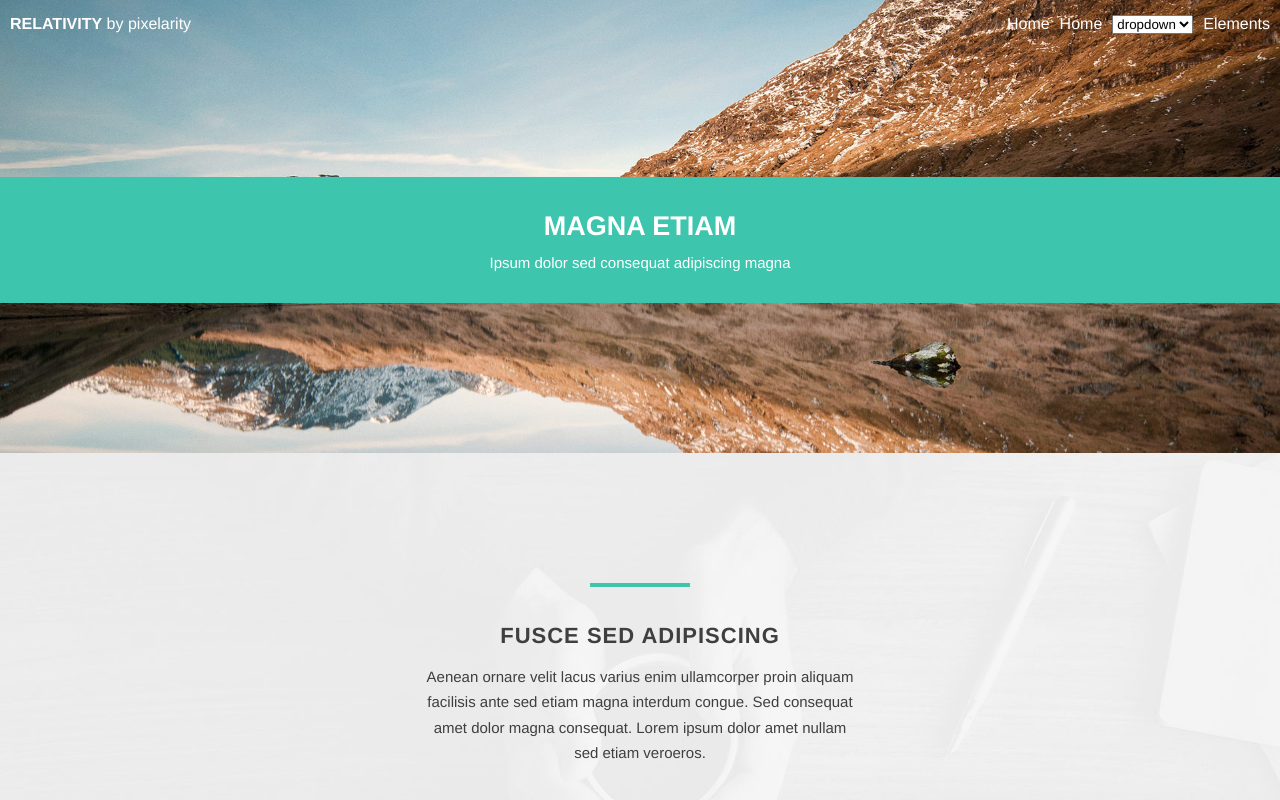
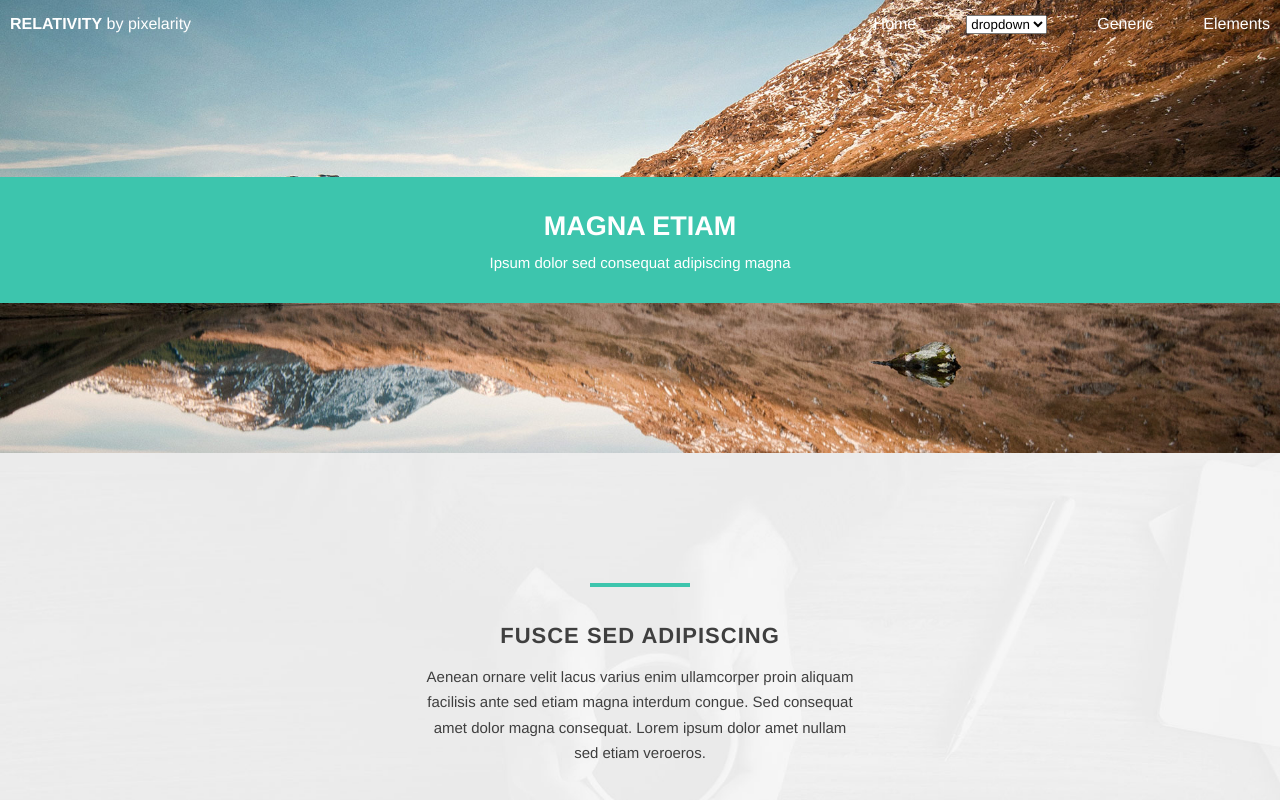
Before and after one commit to naguvasanad/html5up, a plain HTML site: page relativity/index.html in a window 1280 px wide. Shown: the top 800 px of the page. Drawn offline with Linux system fonts and the light colour scheme.

Commit message:
resolve issues

```diff
--- a/relativity/index.html
+++ b/relativity/index.html
@@ -29,10 +29,11 @@
         </ul>
         <ul class="menu-items three">
             <li><a href="#">Home</a></li>
-            <li><a href="#">Home</a></li>
+
             <li><select name="dropdown" id="dropdown">
                 <option value="dropdown">dropdown</option>
             </select></li>
+            <li><a href="#">Generic</a></li>
             <li><a href="#">Elements</a></li>
 
         </ul>
--- a/relativity/style.css
+++ b/relativity/style.css
@@ -253,5 +253,8 @@ margin-top: 6px;
     .two{
         display: none;
     }
+    .three{
+        gap: 50px;
+    }
 
 }
```
